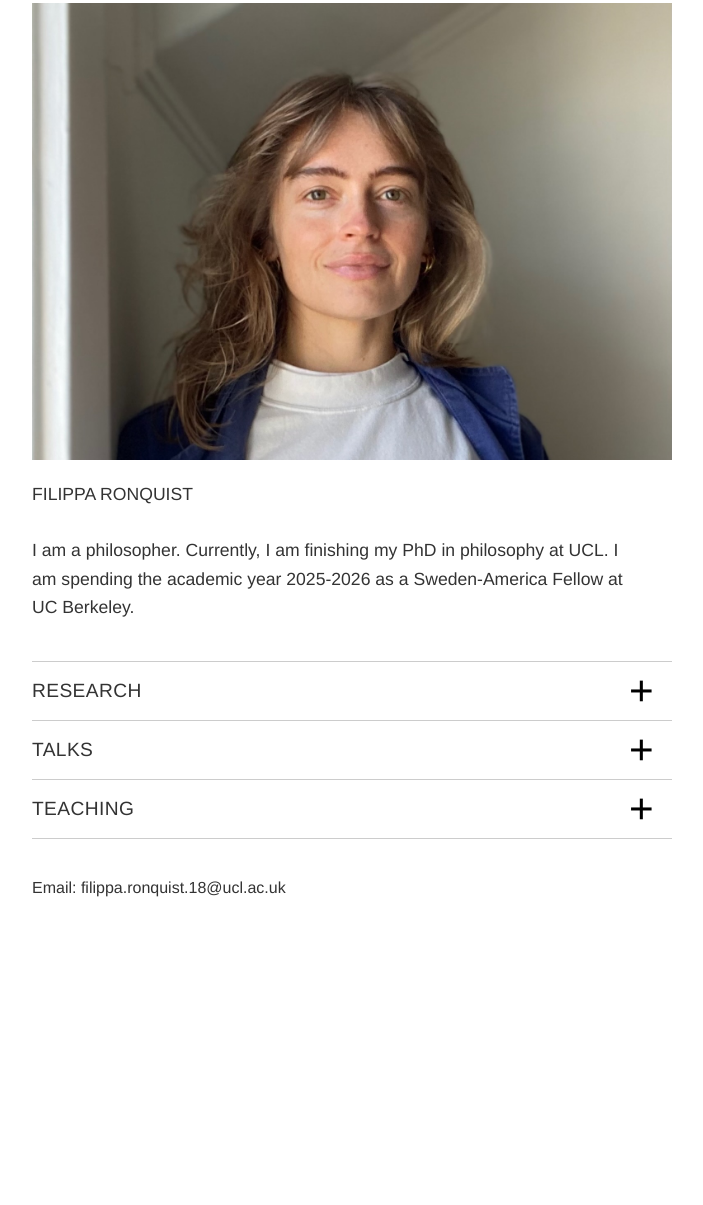
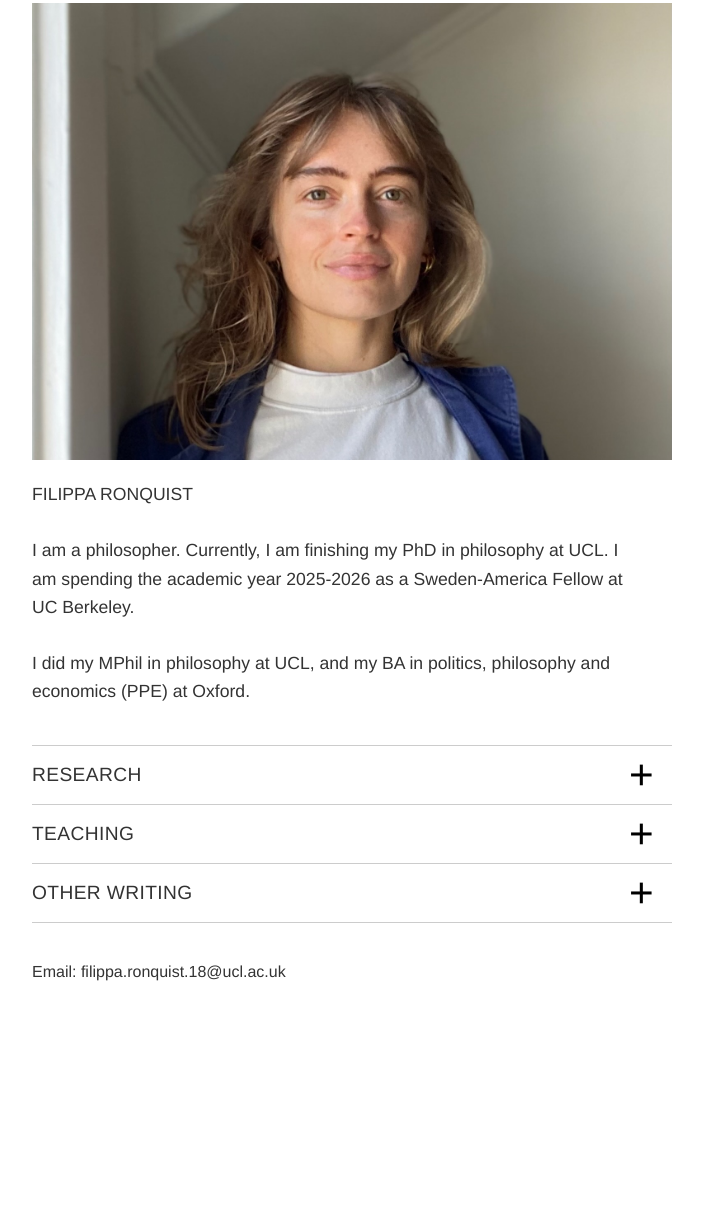
Before and after one commit to filipparonquist/filipparonquist.github.io, a plain HTML site: page index.html in a window 1280 px wide. Shown: the part 117-1322 px from the top of the page, without its empty margins (288-991 px from the left). Drawn offline with Linux system fonts and the light colour scheme.

Commit message:
Site updates: typography, teaching layout, publication links, styling tweaks

```diff
--- a/index.html
+++ b/index.html
@@ -23,6 +23,8 @@
                 <strong>Filippa Ronquist</strong> <br>
                 <br>
                 I am a philosopher. Currently, I am finishing my PhD in philosophy at UCL. I am spending the academic year 2025-2026 as a Sweden-America Fellow at UC Berkeley.
+            <br>
+            <br>I did my MPhil in philosophy at UCL, and my BA in politics, philosophy and economics (PPE) at Oxford.
             </p>
         </div>
 
@@ -37,10 +39,8 @@
                 <li>
                     <strong>2025</strong><br>
                     “Conventionalism and the Wrong of Promise-Breaking,” in <em>Engaging Raz: Themes in Normative Philosophy</em>, eds. Kimberley Brownlee, David Enoch, and Andrei Marmor, Oxford University Press.
-                </li>
-            </ul>
+                    <span class="pub-links" role="navigation" aria-label="Publication links"><a href="https://academic.oup.com/book/59879/chapter/511746992" target="_blank" rel="noopener noreferrer">Published Version</a><span class="pub-sep" aria-hidden="true"></span><a href="https://philpapers.org/archive/RONCAT-2.pdf" target="_blank" rel="noopener noreferrer">Penultimate Draft</a></span>
 
-            <h3>Papers in progress</h3>
             <ul>
                 <li>“Authority, Categorical Reasons and Paternalism” (R&R)</li>
                 <li>“Authority and Normative Power”</li>
@@ -48,60 +48,33 @@
             </ul>
         </div>
 
-        <button class="collapsible">Talks</button>
+        <button class="collapsible">Teaching</button>
         <div class="content">
-            <ul>
-                <li>
-                    <strong>2025: "On the Rights of Rulers"</strong><br>
-                    <em>Wollheim Work in Progress Seminar, UC Berkeley</em>
-                </li>
-                <li>
-                    <strong>2024: "On the Rights of Rulers"</strong><br>
-                    <em>Work in Progress Seminar, UCL</em>
-                </li>
-                <li>
-                    <strong>2024: "Authority and Categorical Reasons"</strong><br>
-                    <em>Legal Philosophy Trident Seminar Series</em>
-                </li>
-                 <li>
-                    <strong>2024: "Authority and Categorical Reasons"</strong><br>
-                    <em>Early Career Private Law Theory Conference, UCL</em>
-                </li>
-                <li>
-                    <strong>2023: "Conventionalism and The Wrong of Promise-Breaking"</strong><br>
-                    <em>Twin Conferences in Tribute to the Philosophy of Joseph Raz, KCL</em>
-                </li>
-                <li>
-                    <strong>2023: "Conventionalism and The Wrong of Promise-Breaking"</strong><br>
-                    <em>The London-Berkeley Philosophy Graduate Conference, UC Berkeley</em>
-                </li>
-            </ul>
+            <p>At UCL, I have been a Post-Graduate Teaching Assistant on the following undergraduate courses:</p>
+
+            <div class="teaching-table">
+                <div class="date">Autumn 2023</div>
+                <div class="course">Philosophical Study Skills (Primary Instructor)</div>
+
+                <div class="date">Spring 2022</div>
+                <div class="course">Nietzsche (with Tom Stern)</div>
+
+                <div class="date">Autumn 2021</div>
+                <div class="course">Applied Ethics (with John Vorhaus)</div>
+
+                <div class="date">Spring 2021</div>
+                <div class="course">Philosophy and Ethics of Climate Change (with James Wilson)</div>
+
+                <div class="date">Autumn 2020</div>
+                <div class="course">Introduction to Political Philosophy (with Han van Wietmarschen)</div>
+            </div>
         </div>
 
-        <button class="collapsible">Teaching</button>
+        <button class="collapsible">Other writing</button>
         <div class="content">
-            <ul>
-                <li>
-                    <strong>Autumn 2023</strong><br>
-                    Philosophical Study Skills (Primary Instructor), <em>Undergraduate</em>
-                </li>
-                <li>
-                    <strong>Spring 2022</strong><br>
-                    Nietzsche (with Tom Stern), <em>Undergraduate</em>
-                </li>
-                 <li>
-                    <strong>Autumn 2021</strong><br>
-                    Applied Ethics (with John Vorhaus), <em>Undergraduate</em>
-                </li>
-                 <li>
-                    <strong>Spring 2021</strong><br>
-                    Philosophy and Ethics of Climate Change (with James Wilson), <em>Undergraduate</em>
-                </li>
-                <li>
-                    <strong>Autumn 2020</strong><br>
-                    Introduction to Political Philosophy (with Han van Wietmarschen), <em>Undergraduate</em>
-                </li>
-            </ul>
+            <p>
+                I have been writing for popular news outlets throughout my PhD. My writing has appeared in numerous Swedish newspapers and magazines (including Aftonbladet, ETC, Flamman, Arbetet, and Liberal Debatt), as well as Jacobin. You can find links to some of these articles below.
+            </p>
         </div>
     </div> <!-- End of .container -->
 
--- a/style.css
+++ b/style.css
@@ -191,3 +191,74 @@ strong {
 .content .teaching-entry ul li {
     margin-bottom: 0; /* Reset margin for nested list items if any */
 }
+
+/* Teaching two-column layout: dates on the left, course info on the right */
+.content .teaching-table {
+    display: grid;
+    grid-template-columns: 160px 1fr; /* fixed date column, flexible course column */
+    column-gap: 20px;
+    row-gap: 12px;
+    align-items: start;
+    margin-top: 10px;
+    margin-bottom: 24px; /* add space between the table and the next collapsible */
+}
+
+.content .teaching-table .date {
+    color: #333;
+    font-weight: 500;
+    text-transform: capitalize;
+}
+
+.content .teaching-table .course {
+    color: #333;
+}
+
+/* Stack into a single column on small screens */
+@media (max-width: 600px) {
+    .content .teaching-table {
+        grid-template-columns: 1fr;
+    }
+    .content .teaching-table .date {
+        margin-bottom: 4px;
+    }
+}
+
+/* Publication links row: horizontal links with a thin vertical separator */
+.content .pub-links {
+    display: inline-flex; /* keep links on the same line as the publication */
+    align-items: center;
+    gap: 0;
+    margin-left: 6px;
+    white-space: nowrap; /* keep the links on the same line as the publication text */
+}
+
+.content .pub-links {
+    display: inline-flex; /* keep links on the same line as the publication */
+    align-items: center;
+    gap: 0;
+    margin-left: 6px;
+    flex-wrap: nowrap; /* prevent wrapping between links */
+    white-space: nowrap; /* ensure links and separator stay on one line */
+}
+.content .pub-links a:hover {
+    text-decoration: underline;
+}
+
+.content .pub-links .pub-sep {
+    width: 1px;
+    height: 1em;
+    background-color: #d0d0d0;
+    margin: 0 8px;
+    display: inline-block;
+    vertical-align: middle;
+}
+
+/* On small screens stack links and hide separator */
+@media (max-width: 600px) {
+    .content .pub-links {
+        display: inline-flex; /* still inline but allow wrapping */
+        flex-wrap: wrap;
+        white-space: normal; /* allow wrapping on small screens */
+    }
+    .content .pub-links .pub-sep { display: none; }
+}
```
